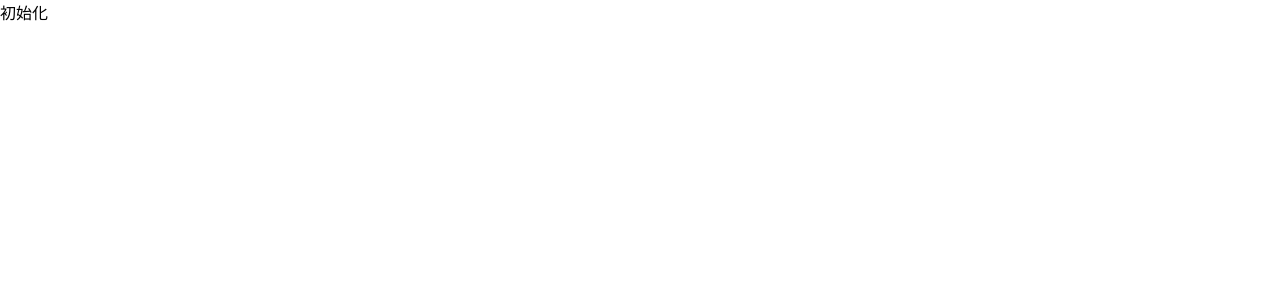
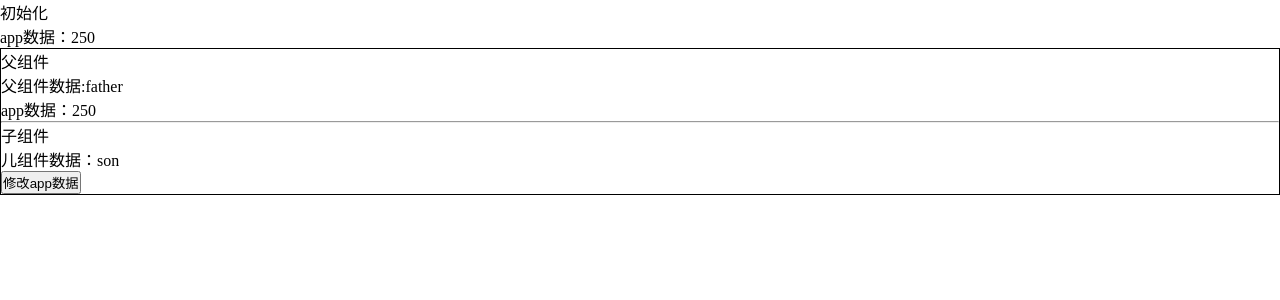
Before and after one commit to liyebang/new, a Vue app: page / in a window 1280 px wide. Shown: the top 300 px of the page. Built offline with nearby package versions, Linux system fonts and the light colour scheme.

Commit message:
基础传值

```diff
--- a/src/App.vue
+++ b/src/App.vue
@@ -1,16 +1,34 @@
 <template>
   <div id="app">
     <div>初始化</div>
+    <div>app数据：{{num}}</div>
+    <div class="componentstest">
+      <Father :appdata='num'/>
+      <hr/>
+      <Son @appmethod='setAppdata'/>
+    </div>
   </div>
 </template>
 
 <script>
-
+import Father from './components/father'
+import Son from './components/son'
 
 export default {
   name: 'app',
   components: {
-
+    Father,
+    Son
+  },
+  data(){
+    return{
+      num:250
+    }
+  },
+  methods:{
+    setAppdata(data){
+      this.num = data;
+    }
   }
 }
 </script>
@@ -20,4 +38,7 @@ export default {
   margin: 0;
   padding: 0;
 }
+.componentstest{
+  border: 1px solid #000;
+}
 </style>
--- /dev/null
+++ b/src/components/father.vue
@@ -0,0 +1,24 @@
+<template>
+  <div class="father-component">
+      <div>父组件</div>
+      <div>父组件数据:{{name}}</div>
+      <div>app数据：{{appdata}}</div>
+  </div>
+</template>
+
+<script>
+export default {
+    data(){
+        return{
+            name:'father'
+        }
+    },
+    props:['appdata']
+}
+</script>
+
+<style>
+.father-component{
+
+}
+</style>
--- /dev/null
+++ b/src/components/son.vue
@@ -0,0 +1,28 @@
+<template>
+  <div class="son-component">
+      <div>子组件</div>
+      <div>儿组件数据：{{name}}</div>
+      <button @click="handleSetAppdata">修改app数据</button>
+  </div>
+</template>
+
+<script>
+export default {
+    data(){
+        return{
+            name:'son'
+        }
+    },
+    methods:{
+        handleSetAppdata(){
+            this.$emit('appmethod',999999)
+        }
+    }
+}
+</script>
+
+<style>
+.son-component{
+
+}
+</style>
```
